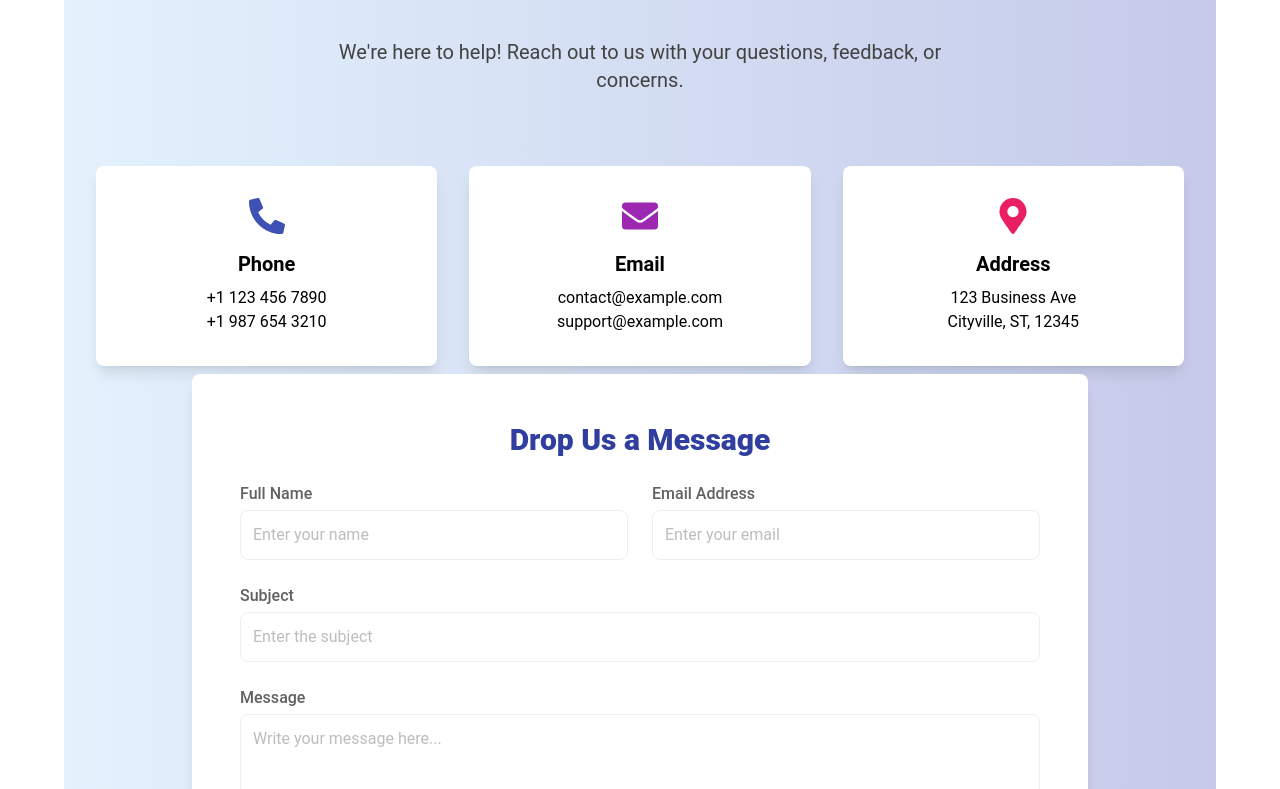
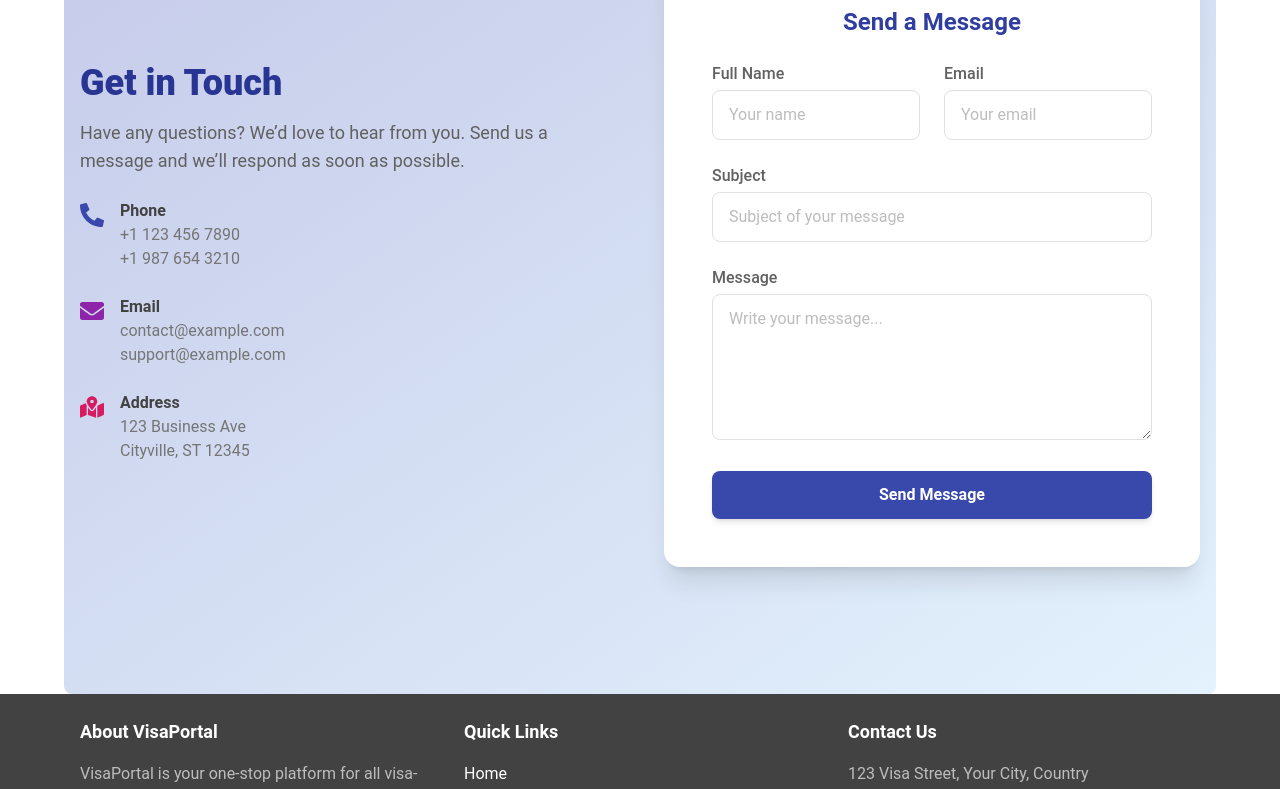
Before and after one commit to saikat20034/visa_land_a10_client, a React (Vite) app: page / in a window 1280 px wide. Shown: the part 3411-4200 px from the top of the page. Built offline with nearby package versions, Linux system fonts and the light colour scheme; no server answers.

Commit message:
Change the section allignment

```diff
--- a/src/Pages/Contact/Contact.jsx
+++ b/src/Pages/Contact/Contact.jsx
@@ -1,80 +1,78 @@
 import { useEffect } from 'react';
-import AOS from 'aos'; // Import AOS for animations
-import 'aos/dist/aos.css'; // Import AOS styles
-import { FaEnvelope, FaPhoneAlt, FaMapMarkerAlt } from 'react-icons/fa';
+import AOS from 'aos';
+import 'aos/dist/aos.css';
+import { FaEnvelope, FaPhoneAlt, FaMapMarkedAlt } from 'react-icons/fa';
 
 const Contact = () => {
-  // Initialize AOS for animations
   useEffect(() => {
     AOS.init({ duration: 1000, once: true });
   }, []);
 
   return (
-    <div className="min-h-screen my-10 rounded-lg pb-10 bg-gradient-to-r from-blue-50 to-indigo-100 text-white">
-      {/* Hero Section */}
-      <section className="text-center py-16 px-4" data-aos="fade-down">
-        <h1 className="text-4xl text-indigo-800 mb-8 md:text-5xl font-extrabold">
-          Contact Us
-        </h1>
-        <p className="mt-2 text-gray-800 text-lg md:text-xl max-w-2xl mx-auto">
-          We're here to help! Reach out to us with your questions, feedback, or
-          concerns.
+    <div className="min-h-screen mt-10 rounded-lg bg-gradient-to-br from-indigo-100 to-blue-50 py-16 px-4">
+      <div className="max-w-7xl mx-auto grid grid-cols-1 md:grid-cols-2 gap-12 items-center">
+        {/* Contact Information Panel */}
+        <div data-aos="fade-right">
+          <h2 className="text-4xl font-extrabold text-indigo-800 mb-4">
+            Get in Touch
+          </h2>
+          <p className="text-lg text-gray-700 mb-6">
+            Have any questions? We’d love to hear from you. Send us a message
+            and we’ll respond as soon as possible.
           </p>
-      </section>
 
-      {/* Contact Information */}
-      <section className="grid grid-cols-1 md:grid-cols-3 gap-8 px-8 py-2 max-w-6xl mx-auto">
+          <div className="space-y-6">
+            <div className="flex items-start space-x-4">
+              <FaPhoneAlt className="text-2xl text-indigo-600 mt-1" />
+              <div>
+                <h4 className="font-semibold text-gray-800">Phone</h4>
+                <p className="text-gray-600">+1 123 456 7890</p>
+                <p className="text-gray-600">+1 987 654 3210</p>
+              </div>
+            </div>
+
+            <div className="flex items-start space-x-4">
+              <FaEnvelope className="text-2xl text-purple-600 mt-1" />
+              <div>
+                <h4 className="font-semibold text-gray-800">Email</h4>
+                <p className="text-gray-600">contact@example.com</p>
+                <p className="text-gray-600">support@example.com</p>
+              </div>
+            </div>
+
+            <div className="flex items-start space-x-4">
+              <FaMapMarkedAlt className="text-2xl text-pink-600 mt-1" />
+              <div>
+                <h4 className="font-semibold text-gray-800">Address</h4>
+                <p className="text-gray-600">123 Business Ave</p>
+                <p className="text-gray-600">Cityville, ST 12345</p>
+              </div>
+            </div>
+          </div>
+        </div>
+
+        {/* Contact Form */}
         <div
-          className="bg-white text-black rounded-lg p-8 shadow-lg flex flex-col items-center"
-          data-aos="fade-right"
-        >
-          <FaPhoneAlt className="text-4xl text-indigo-500 mb-4" />
-          <h3 className="text-xl font-bold mb-2">Phone</h3>
-          <p>+1 123 456 7890</p>
-          <p>+1 987 654 3210</p>
-        </div>
-        <div
-          className="bg-white text-black rounded-lg p-8 shadow-lg flex flex-col items-center"
-          data-aos="fade-up"
-        >
-          <FaEnvelope className="text-4xl text-purple-500 mb-4" />
-          <h3 className="text-xl font-bold mb-2">Email</h3>
-          <p>contact@example.com</p>
-          <p>support@example.com</p>
-        </div>
-        <div
-          className="bg-white text-black rounded-lg p-8  shadow-lg flex flex-col items-center"
+          className="bg-white rounded-2xl shadow-xl p-8 md:p-12"
           data-aos="fade-left"
         >
-          <FaMapMarkerAlt className="text-4xl text-pink-500 mb-4" />
-          <h3 className="text-xl font-bold mb-2">Address</h3>
-          <p>123 Business Ave</p>
-          <p>Cityville, ST, 12345</p>
-        </div>
-      </section>
-
-      {/* Contact Form */}
-      <section
-        className="bg-white text-black rounded-lg  shadow-lg max-w-4xl mx-auto p-8 md:p-12"
-        data-aos="zoom-in"
-      >
-        <h2 className="text-2xl md:text-3xl font-extrabold mb-6 text-center text-indigo-700">
-          Drop Us a Message
-        </h2>
-        <form className="space-y-6 text-white">
+          <h3 className="text-2xl font-bold text-indigo-700 mb-6 text-center">
+            Send a Message
+          </h3>
+          <form className="space-y-6">
             <div className="grid grid-cols-1 md:grid-cols-2 gap-6">
               <div>
                 <label
                   htmlFor="name"
-                className="block  font-medium text-gray-700 mb-1"
+                  className="block font-medium text-gray-700 mb-1"
                 >
                   Full Name
                 </label>
                 <input
                   type="text"
                   id="name"
-                className="w-full p-3 border rounded-lg focus:ring focus:ring-indigo-500 focus:border-indigo-500"
-                placeholder="Enter your name"
+                  className="w-full px-4 py-3 border border-gray-300 rounded-lg focus:outline-none focus:ring-2 focus:ring-indigo-500"
+                  placeholder="Your name"
                 />
               </div>
               <div>
@@ -82,13 +80,13 @@ const Contact = () => {
                   htmlFor="email"
                   className="block font-medium text-gray-700 mb-1"
                 >
-                Email Address
+                  Email
                 </label>
                 <input
                   type="email"
                   id="email"
-                className="w-full p-3 border rounded-lg focus:ring focus:ring-purple-500 focus:border-purple-500"
-                placeholder="Enter your email"
+                  className="w-full px-4 py-3 border border-gray-300 rounded-lg focus:outline-none focus:ring-2 focus:ring-purple-500"
+                  placeholder="Your email"
                 />
               </div>
             </div>
@@ -102,8 +100,8 @@ const Contact = () => {
               <input
                 type="text"
                 id="subject"
-              className="w-full p-3 border rounded-lg focus:ring focus:ring-pink-500 focus:border-pink-500"
-              placeholder="Enter the subject"
+                className="w-full px-4 py-3 border border-gray-300 rounded-lg focus:outline-none focus:ring-2 focus:ring-pink-500"
+                placeholder="Subject of your message"
               />
             </div>
             <div>
@@ -116,18 +114,19 @@ const Contact = () => {
               <textarea
                 id="message"
                 rows="5"
-              className="w-full p-3 border rounded-lg focus:ring focus:ring-purple-500 focus:border-purple-500"
-              placeholder="Write your message here..."
-            />
+                className="w-full px-4 py-3 border border-gray-300 rounded-lg focus:outline-none focus:ring-2 focus:ring-indigo-500"
+                placeholder="Write your message..."
+              ></textarea>
             </div>
             <button
               type="submit"
-            className="w-full py-3 px-6 bg-gradient-to-r from-blue-500 to-indigo-600 text-white font-bold rounded-lg shadow-lg hover:shadow-xl hover:bg-blue-700 transition duration-200"
+              className="w-full bg-indigo-600 text-white py-3 rounded-lg font-semibold hover:bg-indigo-700 transition duration-200 shadow-md"
             >
-            Submit
+              Send Message
             </button>
           </form>
-      </section>
+        </div>
+      </div>
     </div>
   );
 };
```
Lines whose indentation alone changed are shown as unchanged.
